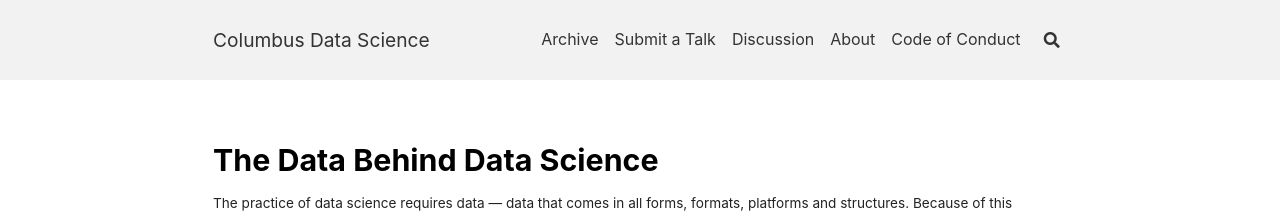
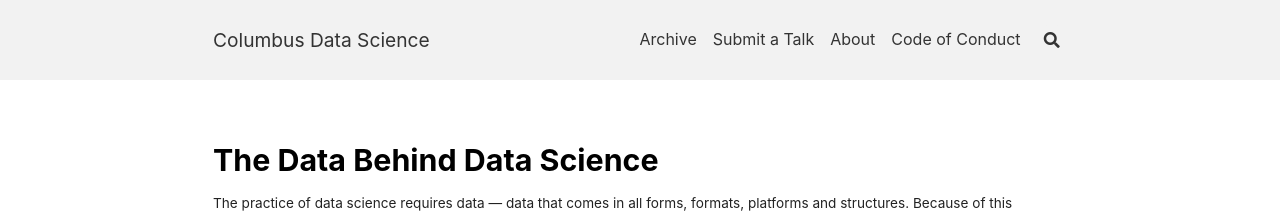
Before and after one commit to ColumbusDataScience/columbusdatascience.org, a Jekyll site: the page built from index.html, in a window 1280 px wide and 900 px high. Shown: the top 216 px of the window. Built offline with Jekyll 4.4.1, drawn with Linux system fonts in a browser that asks for light colours; nearby versions of some CDN libraries; the list of posts is cut into pages by our own code.

Commit message:
Testing youtube footer link

```diff
--- a/_config.yml
+++ b/_config.yml
@@ -41,6 +41,7 @@
   avatar    : # path or url
   bio       : Connecting the Columbus analytics community since 2018
   email     : contact@columbusdatascience.org
+  youtube   : UCs_7F10NafqPoawn9T8PVYA
   facebook  : # "user_name" the last part of your profile url, e.g. https://www.facebook.com/user_name
   twitter   : # "user_name" the last part of your profile url, e.g. https://twitter.com/user_name
   googleplus: # "user_id"   the last part of your profile url, e.g. https://plus.google.com/u/0/user_id
--- a/_data/navigation.yml
+++ b/_data/navigation.yml
@@ -6,9 +6,6 @@
       en:         Submit a Talk
     url:        https://github.com/ColumbusDataScience/columbusdatascience/issues/new?assignees=wetherc&labels=abstract&template=speaker-proposal.md&title=Abstract+Proposal
   - titles:
-      en:         Discussion
-    url:        https://groups.google.com/d/forum/columbus-data-science
-  - titles:
       en:         About
     url:        /about.html
   - titles:
--- a/_includes/author-links.html
+++ b/_includes/author-links.html
@@ -16,6 +16,14 @@
     {%- endif -%}
 
     {%- include snippets/locale-to-string.html locale=site.data.locale.FOLLOW_ME -%}
+
+    {%- if _author.youtube -%}
+      <li title="{{ __return | replace: '[NAME]', 'YouTube' }}">
+        <a class="button youtube-button" itemprop="sameAs" href="https://youtube.com/channel/{{ _author.youtube }}" target="_blank">
+          <div class="icon">{%- include svg/icon/social/youtube.svg -%}</div>
+        </a>
+      </li>
+    {%- endif -%}
 
     {%- if _author.weibo -%}
       <li title="{{ __return | replace: '[NAME]', 'Weibo' }}">
```
Also changed, not shown: _includes/svg/icon/social/youtube.svg (added).
